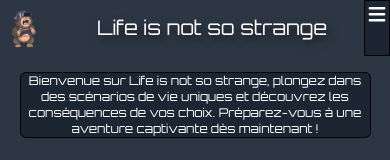
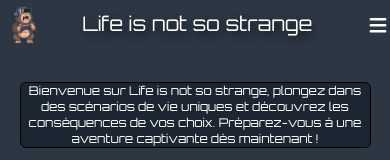
Before and after one commit to WildCodeSchool/2023-02-JS-LaLoupe-LifeIsNotSoStrange.TM, a React (Vite) app in the folder frontend/: page / in a window 390 px wide. Shown: the top 160 px of the page. Built offline with nearby package versions, Linux system fonts and the light colour scheme.

Commit message:
I want to make luc happy so i write a longer commit but its just for the last changes before the presentation.

```diff
--- a/frontend/package.json
+++ b/frontend/package.json
@@ -7,6 +7,7 @@
     "fix": "prettier --write . && eslint --fix --ext .jsx ."
   },
   "dependencies": {
+    "avataaars": "^2.0.0",
     "prop-types": "^15.8.1",
     "react": "^18.2.0",
     "react-dom": "^18.2.0",
--- a/frontend/src/App.jsx
+++ b/frontend/src/App.jsx
@@ -5,7 +5,7 @@ import Contact from "./components/Contact";
 import Footer from "./components/Footer";
 import Header from "./components/Header";
 import PartyGame from "./components/PartyGame";
-import Classement from "./components/Classement";
+import Leaderboard from "./components/Leaderboard";
 
 function App() {
   return (
@@ -15,7 +15,7 @@ function App() {
         <Route path="/" element={<Home />} />
         <Route path="/contact" element={<Contact />} />
         <Route path="/game" element={<PartyGame />} />
-        <Route path="/classement" element={<Classement />} />
+        <Route path="/leaderboard" element={<Leaderboard />} />
       </Routes>
       <Footer />
     </div>
--- a/frontend/src/components/Contact.css
+++ b/frontend/src/components/Contact.css
@@ -36,7 +36,7 @@ button {
   color: white;
   margin-bottom: 30px;
 }
-button:hover {
+.contactButton:hover {
   border: 2px solid white;
   border-radius: 100%;
   margin-bottom: 30px;
--- a/frontend/src/components/Contact.jsx
+++ b/frontend/src/components/Contact.jsx
@@ -79,7 +79,9 @@ export default function FormWithMultipleState() {
           />
           {errorMessage && <p className="size">Message is required</p>}
         </label>
-        <button type="submit">Send Message</button>
+        <button id="contactButton" type="submit">
+          Send Message
+        </button>
       </form>
       {isSubmit && (
         <p>
--- a/frontend/src/components/Header.css
+++ b/frontend/src/components/Header.css
@@ -6,5 +6,7 @@
 @media screen and (max-width: 768px) {
   .gameTitle {
     @apply text-xl;
+    margin-top: 10px;
+    margin-left: -5%;
   }
 }
--- a/frontend/src/components/Header.jsx
+++ b/frontend/src/components/Header.jsx
@@ -4,13 +4,13 @@ import NavBar from "./NavBar";
 
 function Header() {
   return (
-    <header className="flex justify-between items-center">
+    <header className="flex justify-between">
       <img
         className="w-12 h-12 top-0 left-0"
         src="src/assets/logop2.png"
         alt="Logo du site"
       />
-      <h1 className="gameTitle ml-3">Life is not so strange</h1>
+      <h1 className="gameTitle">Life is not so strange</h1>
       <NavBar />
     </header>
   );
--- a/frontend/src/components/Classement.jsx
+++ b/frontend/src/components/Leaderboard.jsx
@@ -1,6 +1,6 @@
-import "./Classement.css";
+import "./Leaderboard.css";
 
-function Classement() {
+function Leaderboard() {
   return (
     <div className="tableau">
       <table>
@@ -49,4 +49,4 @@ function Classement() {
   );
 }
 
-export default Classement;
+export default Leaderboard;
--- a/frontend/src/components/NavBar.css
+++ b/frontend/src/components/NavBar.css
@@ -8,10 +8,6 @@ ul {
 
 @media screen and (max-width: 768px) {
   .navbar {
-    background-color: rgba(27, 36, 49, 0.933);
-
-    border: solid black 1px;
-    border-radius: 2%;
-    z-index: 7;
+    color: white;
   }
 }
--- a/frontend/src/components/NavBar.jsx
+++ b/frontend/src/components/NavBar.jsx
@@ -11,7 +11,7 @@ function NavBar() {
 
   return (
     <div className="navbar">
-      <div className="flex justify-between items-center">
+      <div className="flex justify-between text-white">
         <div className="text-white">
           <ul className="hidden md:flex space-x-4">
             <li>
@@ -31,7 +31,7 @@ function NavBar() {
           onClick={handleToggle}
         >
           <svg
-            className="w-6 h-6"
+            className="mt-3 w-6 h-6"
             fill="currentColor"
             viewBox="0 0 20 20"
             xmlns="http://www.w3.org/2000/svg"
@@ -53,7 +53,7 @@ function NavBar() {
         </button>
       </div>
       {isOpen && (
-        <ul className="md:hidden flex flex-col space-y-4 mt-4">
+        <ul className="md:hidden flex flex-col space-y-4">
           <li>
             <Link to="/">Accueil</Link>
           </li>
--- a/frontend/src/components/SelectStoryList.jsx
+++ b/frontend/src/components/SelectStoryList.jsx
@@ -29,7 +29,7 @@ const selectStorys = [
 ];
 export default function SelectStoryList() {
   return (
-    <div className="lg: flex flex-wrap">
+    <div className="lg: flex flex-wrap m-auto">
       {selectStorys.map((selectStory) => (
         <SelectStoryCard
           key={`storycard-${selectStorys.id}`}
```
Also changed, not shown: frontend/src/components/Leaderboard.css (renamed from frontend/src/components/Classement.css), 1 other file (tests, documents, lock files or other folders).
